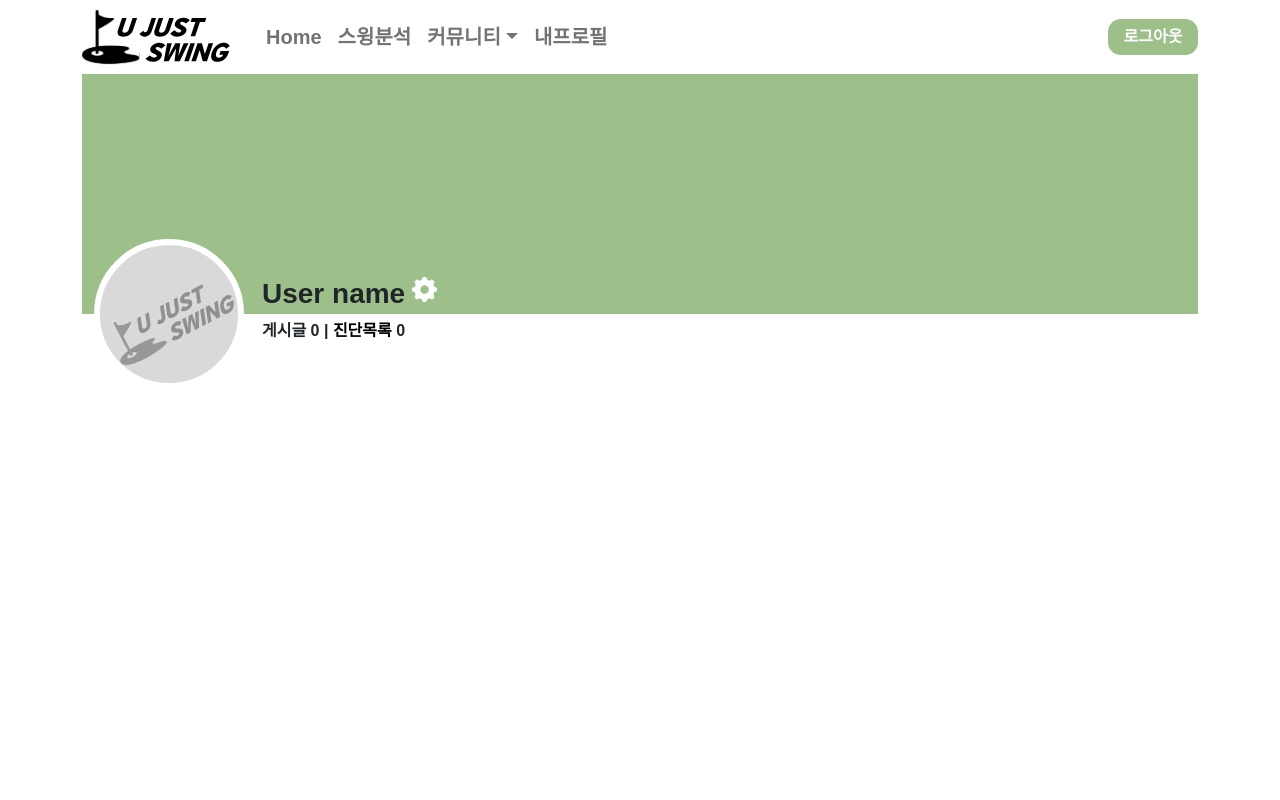
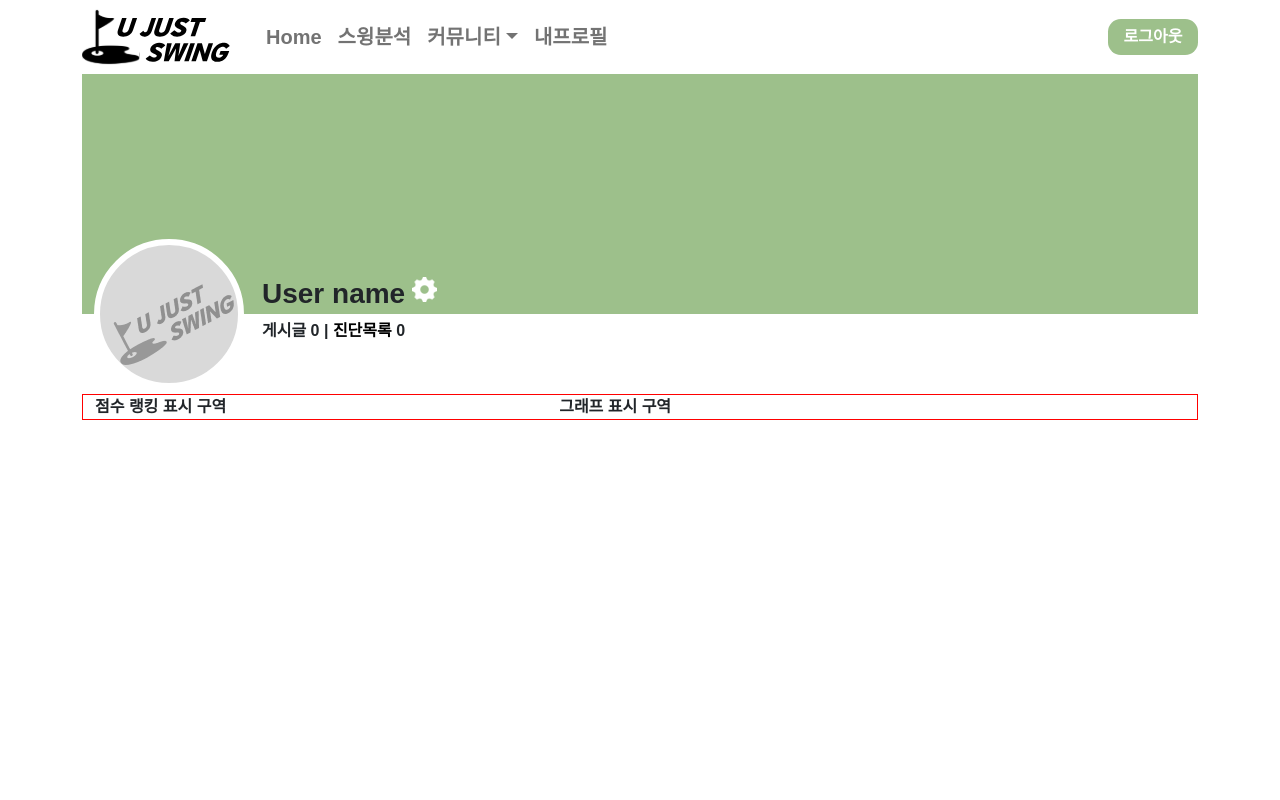
Before and after one commit to HyoJoon-Yang/UJS, a React (Create React App) app in the folder Front/: page /account in a window 1280 px wide. Shown: the top 800 px of the page. Built offline with nearby package versions, Linux system fonts and the light colour scheme.

Commit message:
내 프로필 수정

```diff
--- a/Front/src/pages/Account.js
+++ b/Front/src/pages/Account.js
@@ -1,5 +1,7 @@
 import Layout from "../components/layout/Layout.js";
 import UserAccountModal from "../components/UserAccountModal.js";
+import Row from 'react-bootstrap/Row';
+import Col from 'react-bootstrap/Col';
 import "../styles/Account.css";
 import { Container } from "react-bootstrap";
 import { Link } from "react-router-dom";
@@ -17,6 +19,12 @@ function Account() {
                         <p>게시글 0  |  <Link to="/user-list">진단목록</Link> 0</p>
                     </span>
                 </Container>
+                <Container fluid id="account-article">
+                    <Row>
+                        <Col sm={5}>점수 랭킹 표시 구역</Col>
+                        <Col sm={7}>그래프 표시 구역</Col>
+                    </Row>
+                </Container>
             </Container>
         </Layout>
     );
--- a/Front/src/styles/Account.css
+++ b/Front/src/styles/Account.css
@@ -21,3 +21,8 @@
     bottom: -45px;
     left: 180px;
 }
+
+#account-article {
+    margin-top: 80px;
+    border: 1px solid red;
+}
```
